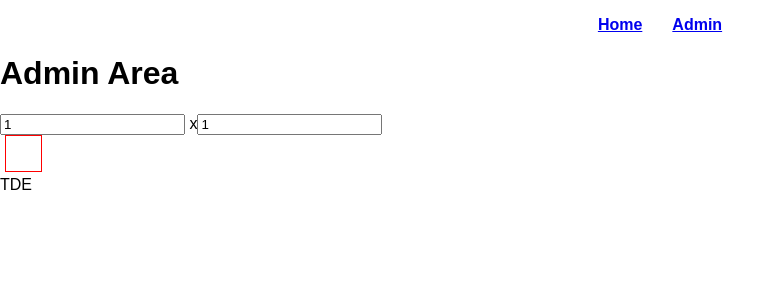
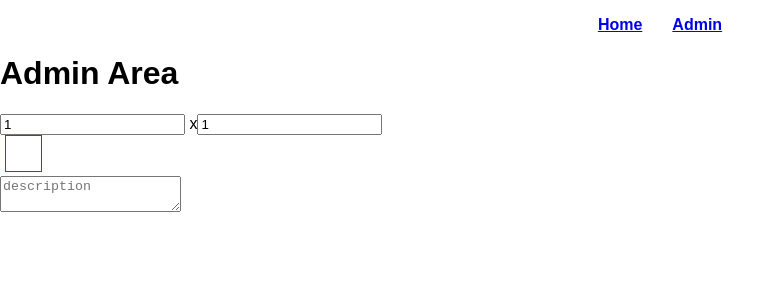
Before and after one commit to washingtonsteven/genmo-view, a React (Create React App) app: page /#/admin in a window 1280 px wide. Shown: the top 300 px of the page, without its empty margins (0-784 px from the left). Built offline with nearby package versions, Linux system fonts and the light colour scheme.

Commit message:
Basic functionality, need to mess with state management

```diff
--- a/src/Admin.js
+++ b/src/Admin.js
@@ -29,6 +29,7 @@ class GridSizer extends Component {
     }
   }
 
+  //TODO: instead of internal state, value=this.props.rows/cols, and onChange is this.props.onUpdate, to update parent state directly instead of having its own internal one
   render() {
     return(
       <div id="grid-sizer">
@@ -54,7 +55,13 @@ class GridSelector extends Component {
   updateCurrent(e) {
     const row = +e.target.dataset.coordsRow;
     const col = +e.target.dataset.coordsCol;
-    this.setState({ currentTile:{ row, col } }, () => { console.log('new current: '+this.state.currentTile.row+', '+this.state.currentTile.col) });
+    this.setState({ currentTile:{ row, col } }, () => { this.update(); });
+  }
+
+  update() {
+    if (this.props.onUpdate && typeof this.props.onUpdate === "function") {
+      this.props.onUpdate(this.state.currentTile);
+    }
   }
 
   render() {
@@ -76,9 +83,47 @@ class GridSelector extends Component {
 }
 
 class TileDescriptionEditor extends Component {
+  // this has the data for the whole grid,
+  // has a selected state like GridSelector
+  // View is a set of fields for
+  //   - description
+  //   - npcs
+  //     - What they respond with
+  constructor(props) {
+    super(props);
+
+    this.state = {
+      grid:this.props.grid
+    };
+  }
+
+  updateTile(e) {
+    let newState = Object.assign({}, this.state);
+    newState.grid[this.currentIndex()] = { description:e.target.value };
+    this.setState(newState, () => { this.update() });
+  }
+
+  update() {
+    if (this.props.onUpdate && typeof this.props.onUpdate === "function") {
+      this.props.onUpdate(this.state.grid);
+    }
+  }
+
+  currentItem() {
+    return this.state.grid[this.currentIndex()] || {description:""};
+  }
+
+  currentIndex() {
+    const cr = this.props.currentTile.row;
+    const cc = this.props.currentTile.col;
+    return `${cr}x${cc}`;
+  }
+
   render() {
     return(
-      <div>TDE</div>
+      <div className="tile-description-editor">
+        <textarea id="description" value={this.currentItem().description} placeholder="description" onChange={(e) => this.updateTile(e)} />
+      </div>
     );
   }
 }
@@ -89,7 +134,8 @@ class Admin extends Component {
 
     this.state = {
       gridSize:{rows:1, cols:1},
-      startTile:{row:1, col:1}
+      currentTile:{row:1, col:1},
+      grid:{}
     }
   }
 
@@ -99,13 +145,17 @@ class Admin extends Component {
     this.setState(newState);
   }
 
+  //TODO: perhaps instead of children having their own state that they pass up to the parent,
+  // have children report events to parent, and parent updates its own state
+  // which the children read from directly
+  // Currently, there is no single source of truth
   render() {
     return (
       <div className="admin">
         <h1>Admin Area</h1>
         <GridSizer startSize={this.state.gridSize} onUpdate={(newSize) => { this.updateState('gridSize', newSize); }} />
-        <GridSelector startTile={this.state.startTile} size={this.state.gridSize} />
-        <TileDescriptionEditor />
+        <GridSelector startTile={this.state.currentTile} size={this.state.gridSize} onUpdate={(newCurrent) => { this.updateState('currentTile', newCurrent); }} />
+        <TileDescriptionEditor currentTile={this.state.currentTile} grid={this.state.grid} onUpdate={(newGrid) => { this.updateState('grid', newGrid); }} />
       </div>
     );
   }
```
